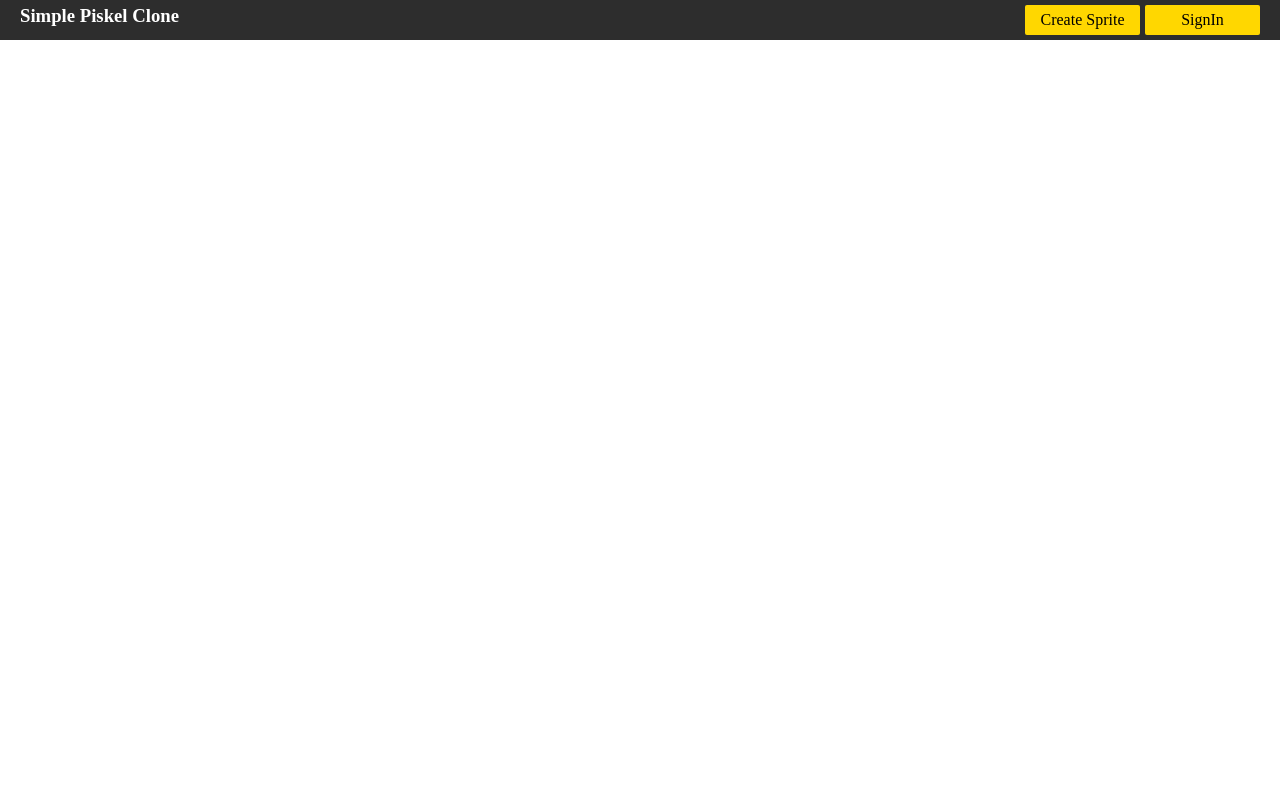
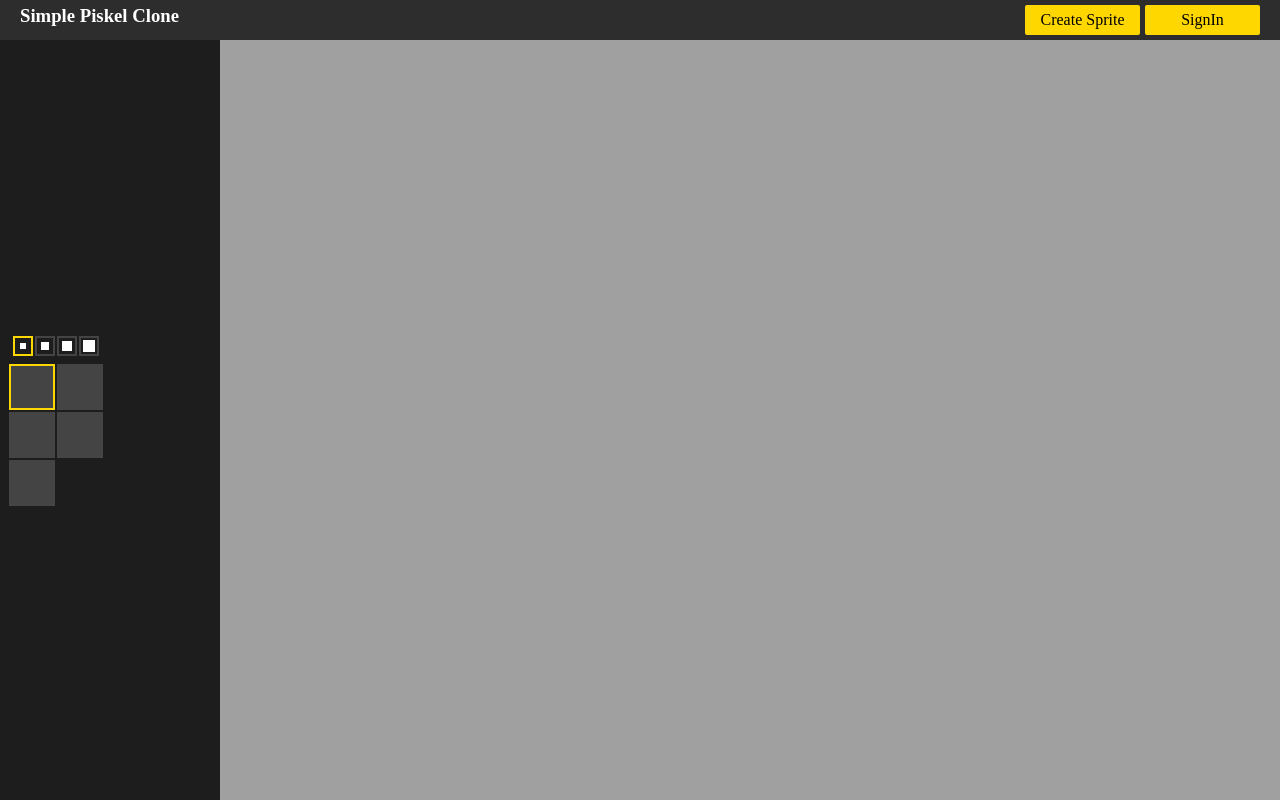
Before and after one commit to Ranisans/simple-piskel-clone, a React app: page / in a window 1280 px wide. Built offline with nearby package versions, Linux system fonts and the light colour scheme.

Commit message:
feat: add pixel size and tools blocks

```diff
--- /dev/null
+++ b/src/assets/scss/_leftBar.scss
@@ -0,0 +1,99 @@
+
+.left_bar {
+  width: 220px;
+  height: 100%;
+
+  background-color: #1d1d1d;
+}
+
+.tools_table {
+  display: table;
+
+  width: 50%;
+  height: 100%;
+}
+
+.tools {
+  display: table-cell;
+
+  vertical-align: middle;
+}
+
+.pen_block {
+  display: flex;
+  justify-content: center;
+
+  padding: 2px;
+
+  grid-row: 2;
+
+  &-size {
+    box-sizing: border-box;
+    width: 20px;
+    height: 20px;
+    margin-left: 2px;
+
+    border: 2px solid rgb(68, 68, 68);
+
+    &:hover {
+      border-color: rgb(138, 138, 138);
+    }
+
+    &--active {
+      border-color: gold;
+    }
+
+    &::before {
+      display: block;
+
+      width: 100%;
+      height: 100%;
+
+      font-size: 90%;
+      line-height: 12px;
+
+      background-color: rgb(255, 255, 255);
+
+      content: "";
+      text-align: center;
+    }
+  }
+
+  &-s1px {
+    padding: 5px;
+  }
+
+  &-s2px {
+    padding: 4px;
+  }
+
+  &-s3px {
+    padding: 3px;
+  }
+
+  &-s4px {
+    padding: 2px;
+  }
+}
+
+.tool_block {
+  display: flex;
+  align-content: flex-start;
+  flex-wrap: wrap;
+
+  padding-left: 8px;
+  margin-top: 5px;
+
+  &-button {
+    box-sizing: border-box;
+    width: 46px;
+    height: 46px;
+    margin: 1px;
+
+    background-color: rgb(68, 68, 68);
+
+    &--active {
+      border: 2px solid gold;
+    }
+  }
+}
--- /dev/null
+++ b/src/assets/scss/_mainBlock.scss
@@ -0,0 +1,7 @@
+@import 'leftBar';
+
+.main_block {
+  background-color: rgb(160, 160, 160);
+  width: 100%;
+  height: 100%;
+}
--- a/src/assets/scss/main.scss
+++ b/src/assets/scss/main.scss
@@ -1,5 +1,6 @@
 @import "normalize";
 @import "menu";
+@import "mainBlock";
 
 html, body {
   width: 100%;
--- a/src/js/App.js
+++ b/src/js/App.js
@@ -1,6 +1,7 @@
 import React from 'react';
 
 import Menu from './gui/menu/Menu';
+import Main from './gui/main/Main';
 
 import '../assets/scss/main.scss';
 
@@ -8,6 +9,7 @@ const App = () => (
   <div className="root">
     <h1>Simple Piskel Clone</h1>
     <Menu />
+    <Main />
   </div>
 );
 
--- /dev/null
+++ b/src/js/gui/main/Main.js
@@ -0,0 +1,11 @@
+import React from 'react';
+
+import LeftBar from './leftBar/LeftBar';
+
+const Main = () => (
+  <main className="main_block">
+    <LeftBar />
+  </main>
+);
+
+export default Main;
--- /dev/null
+++ b/src/js/gui/main/leftBar/LeftBar.js
@@ -0,0 +1,11 @@
+import React from 'react';
+
+import ToolBlock from './tool/ToolBlock';
+
+const LeftBar = () => (
+  <div className="left_bar">
+    <ToolBlock />
+  </div>
+);
+
+export default LeftBar;
--- /dev/null
+++ b/src/js/gui/main/leftBar/tool/Button.js
@@ -0,0 +1,5 @@
+import React from 'react';
+
+const Button = ({ className, value }) => (<div className={[...className].join(' ')}>{value}</div>);
+
+export default Button;
--- /dev/null
+++ b/src/js/gui/main/leftBar/tool/ToolBlock.js
@@ -0,0 +1,43 @@
+import React from 'react';
+
+import Button from './Button';
+
+const ToolBlock = () => {
+  const penBlokCls = 'pen_block';
+  const penSizeBtn = ['s1px', 's2px', 's3px', 's4px'];
+
+  const toolBlockCls = 'tool_block';
+  const toolBtn = ['pen', 'pipette', 'bucket', 'eraser', 'stroke'];
+
+  return (
+    <div className="tools_table">
+      <div className="tools">
+        <div className={penBlokCls}>
+          {penSizeBtn.map((el, i) => (
+            <Button
+              key={i}
+              className={[
+                `${penBlokCls}-size`,
+                `${penBlokCls}-${el}`,
+                i === 0 ? `${penBlokCls}-size--active` : null,
+              ]}
+            />))}
+        </div>
+
+        <div className={toolBlockCls}>
+          {toolBtn.map((el, i) => (
+            <Button
+              key={i}
+              className={[
+                `${toolBlockCls}-button`,
+                `${toolBlockCls}-${el}`,
+                i === 0 ? `${toolBlockCls}-button--active` : null,
+              ]}
+            />))}
+        </div>
+      </div>
+    </div>
+  );
+};
+
+export default ToolBlock;
```
